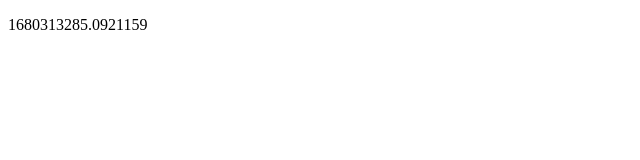
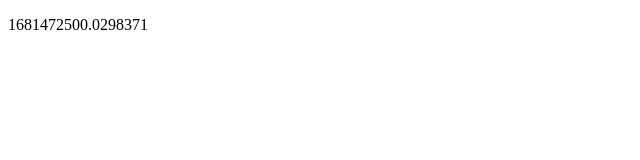
Before and after one commit to kevinbevin64/kevinbevin64.github.io, a plain HTML site: page index.html in a window 1280 px wide. Shown: the full height of the page, 0-640 px from the left. Drawn offline with Linux system fonts and the light colour scheme.

Commit message:
Update index.html

```diff
--- a/index.html
+++ b/index.html
@@ -4,7 +4,7 @@
     <meta charset="utf-8">
     <meta name="viewport" content="width=device-width, initial-scale=1">
     <title>1</title>
-    <p>1680313285.0921159</p>
+    <p>1681472500.0298371</p>
 </head>
 <body>
 
```
